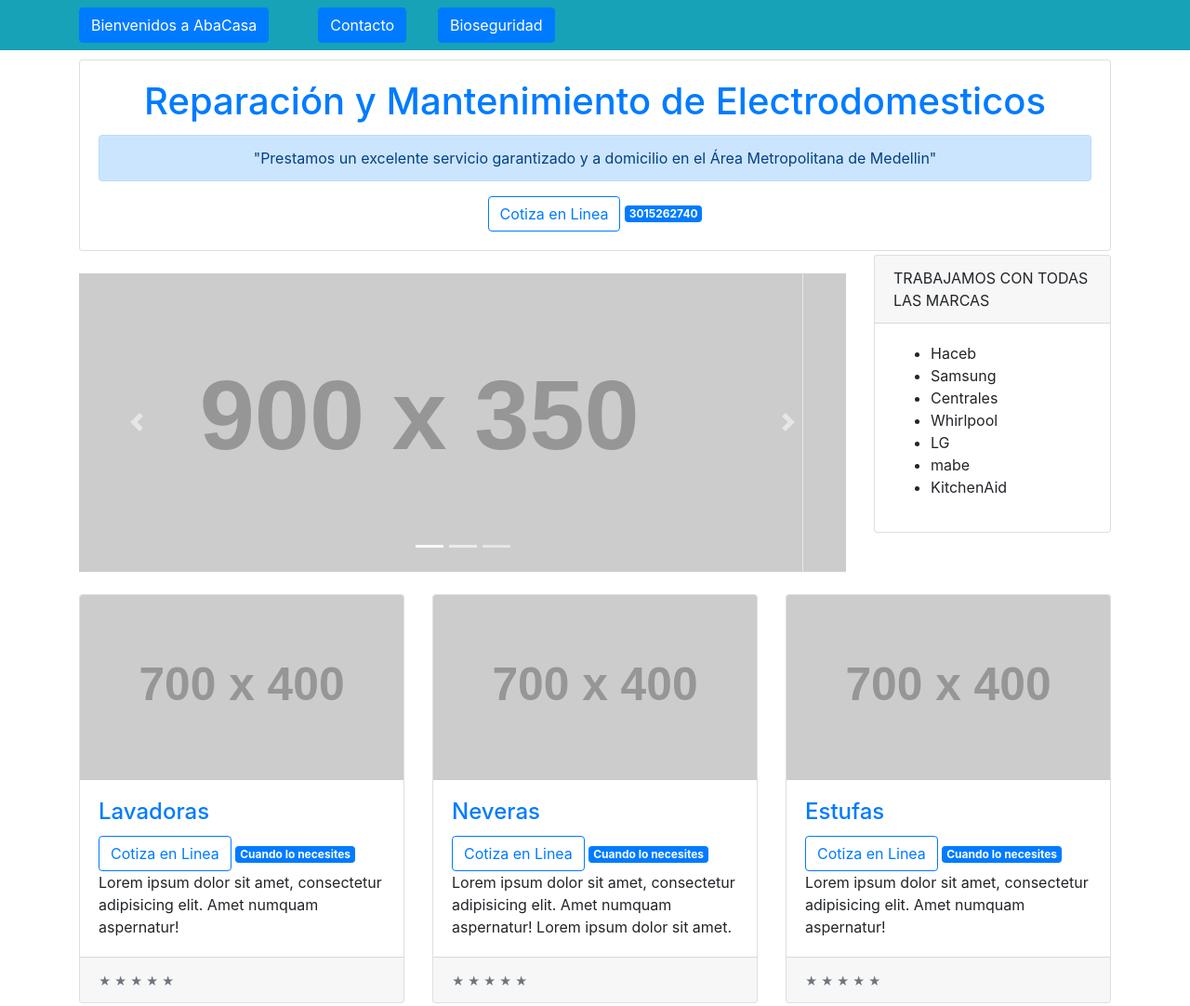
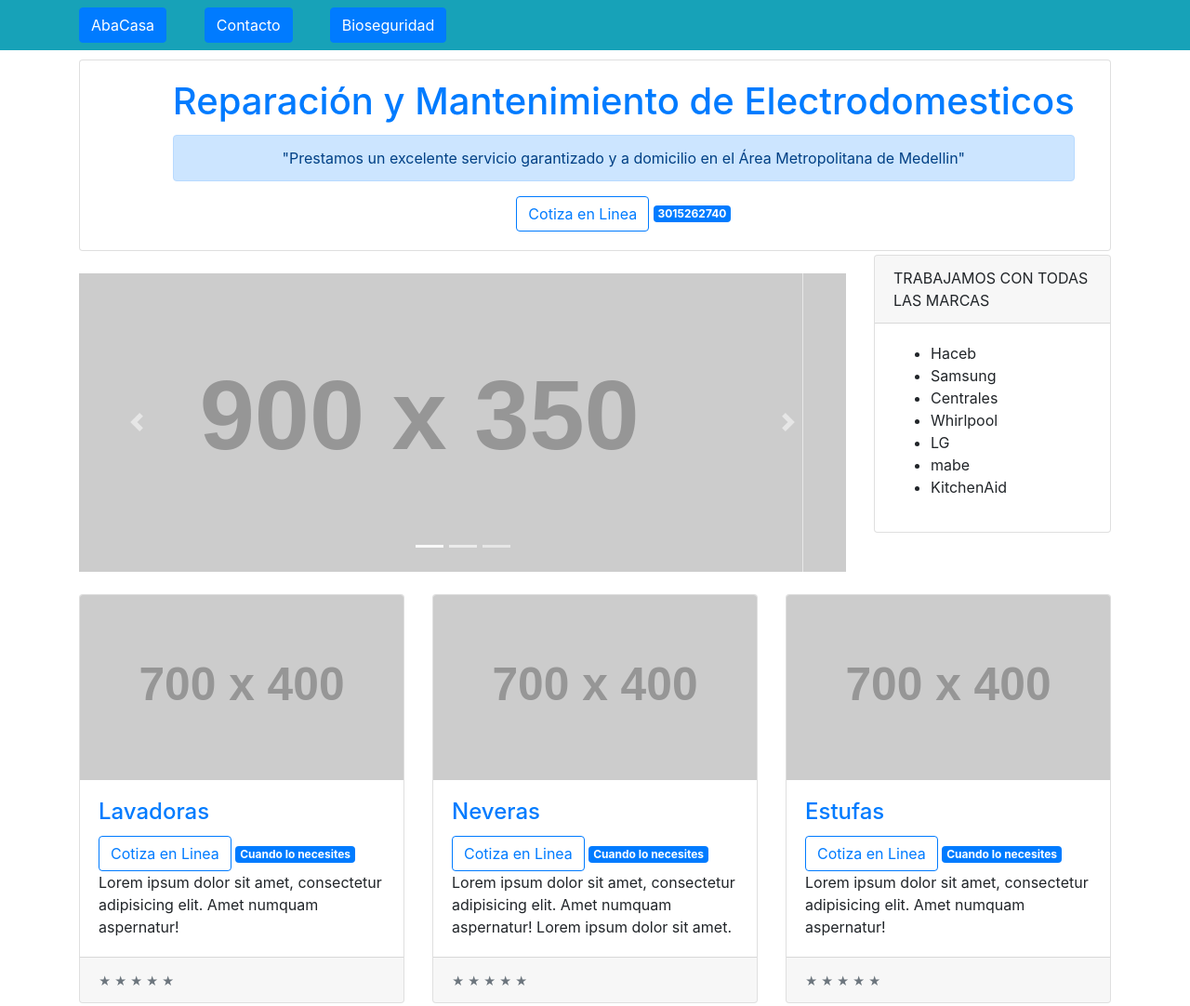
Before and after one commit to yoguis20000/lavadorasyneveras, a website: page index.html in a window 1280 px wide. Shown: the top 1082 px of the page at 93% size. Drawn offline with Linux system fonts and the light colour scheme; placeholder pictures from the web are drawn by us.

Commit message:
Add files via upload

```diff
--- a/index.html
+++ b/index.html
@@ -23,17 +23,17 @@
   <nav class="navbar navbar-expand-lg navbar-dark bg-info fixed-top">
     <div class="container">
 		<div class="row">
-			<div class="col-6">
+			<div class="col-4">
       			<button type="button" class="btn btn-primary" data-toggle="modal" data-target="#exampleModal1">
-  					Bienvenidos a AbaCasa
+  					AbaCasa
 				</button>
 		   </div>
-			<div class="col-3">
+			<div class="col-4">
       			<button type="button" class="btn btn-primary" data-toggle="modal" data-target="#exampleModal2">
   					Contacto
 				</button>
 		   </div>
-			<div class="col-3">
+			<div class="col-4">
       			<button type="button" class="btn btn-primary" data-toggle="modal" data-target="#exampleModal2">
   					Bioseguridad
 				</button>
@@ -84,20 +84,25 @@
 </div>
 
 <div class="container mt-2">
+
 <div class="card text-center">
-
-  <div class="card-body">
-	  <h1 class="card-title">
-                  <a href="#">Reparación y Mantenimiento de Electrodomesticos</a>
-      </h1>
-	  <div class="alert alert-primary" role="alert">
-  "Prestamos un excelente servicio garantizado y a domicilio en el Área Metropolitana de Medellin"
+	<div class="row">
+		<div class="col-1">
+		</div>
+		<div clas="col-10">
+  			<div class="card-body">
+	  			<h1 class="card-title" "text-center">
+            		<a href="#">Reparación y Mantenimiento de Electrodomesticos</a>
+      			</h1>
+	  			<p class="alert alert-primary" role="alert">"Prestamos un excelente servicio garantizado y a domicilio en el Área Metropolitana de Medellin"</p>
+    			<button type="button" class="btn btn-outline-primary">Cotiza en Linea</button>  <span class="badge badge-primary">3015262740</span>
+ 			 </div>
+		</div>
+		<div class="col-1">
+		</div>
+	</div>
 </div>
 
-
-    <button type="button" class="btn btn-outline-primary">Cotiza en Linea</button>  <span class="badge badge-primary">3015262740</span>
-  </div>
-</div>
 </div>
 
 
```
